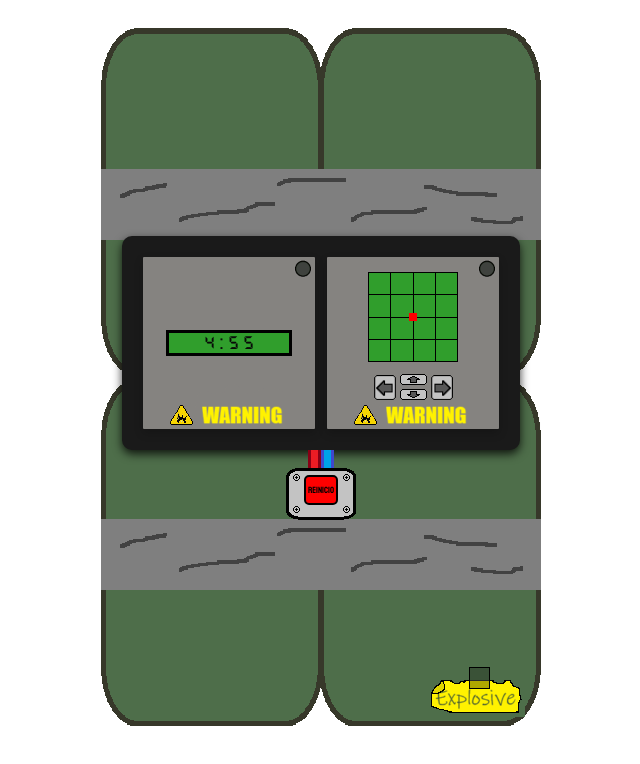
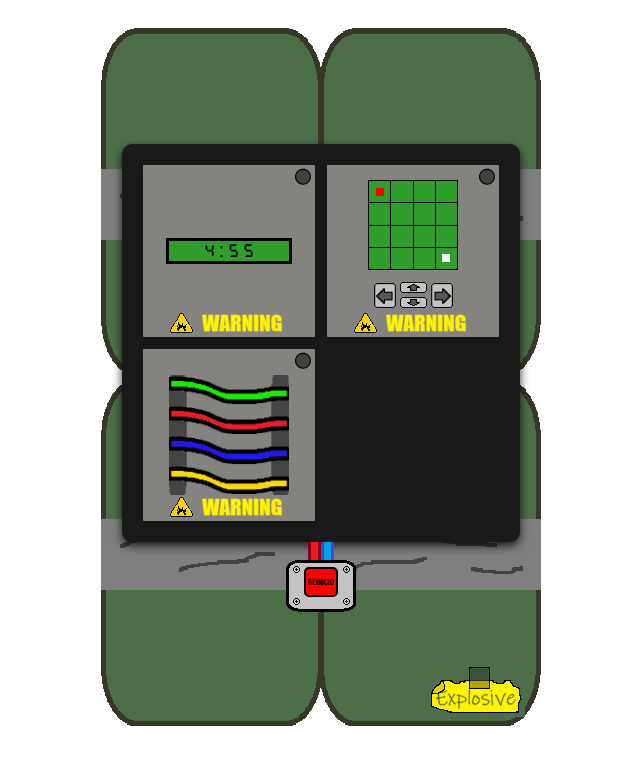
Before and after one commit to DanielSCuello/TFG-Bomba-DanielSanchez, a React (Vite) app: page / in a window 1280 px wide. Shown: the top 764 px of the page, without its empty margins (339-979 px from the left). Built offline with nearby package versions, Linux system fonts and the light colour scheme.

Commit message:
modulo laberinto hecho

```diff
--- a/src/components/Bomba.jsx
+++ b/src/components/Bomba.jsx
@@ -32,6 +32,7 @@ function Bomba(){
                 <th ><Modulo tipo="temporizador" reinicio={reinicio}/></th>
                 <th ><Modulo tipo="laberinto" reinicio={reinicio}/></th>
               </tr>
+                <th ><Modulo tipo="cables" reinicio={reinicio}/></th>
           </thead>
         </table>
         <div className="button-container">
--- a/src/components/Coordenada.jsx
+++ b/src/components/Coordenada.jsx
@@ -1,20 +1,25 @@
-import { useState } from "react";
+import { useState ,useEffect } from "react";
 import "./../styles/Laberinto.css";
 
-function Coordenada({ coordenadaX ,coordenadaY, coordenadaXJugador ,coordenadaYJugador }) {
+function Coordenada({ coordenadaX ,coordenadaY, coordenadaXJugador ,coordenadaYJugador , final , camino }) {
     const [jugador, setJugador] = useState(true);
-    const [final , setFinal] =useState(false);
 
-   /* useEffect(()=>{
+    useEffect(()=>{
         if(coordenadaXJugador === coordenadaX && coordenadaYJugador === coordenadaY){
             setJugador(true);
         }else{
             setJugador(false);
         }
-      },[coordenadaXJugador,coordenadaYJugador]); */
+      },[coordenadaXJugador,coordenadaYJugador]);
 
 
-      return jugador ? <div className="cuadrado"></div> : null;
+
+
+      return (
+        final ? <div className="cuadrado-final"></div> :
+        jugador ? <div className="cuadrado-jugador"></div> :
+        null
+    );
 }
 
 export default Coordenada;
--- a/src/components/Modulo.jsx
+++ b/src/components/Modulo.jsx
@@ -18,7 +18,7 @@ function Modulo({ tipo ,reinicio}) {
       <div className={fallado? "luz-roj" : resuelto ? "luz-ver" : `luz-apa`}/>
       {tipo === "temporizador" && <Temporizador inicialMinutos={5} setResuelto={setResuelto} fallado={fallado} setFallado={setFallado} reinicio={reinicio}/>}
       {tipo === "cables" && <Cables setResuelto={setResuelto} fallado={fallado} setFallado={setFallado} reinicio={reinicio}/>}
-      {tipo === "laberinto" && <Laberinto/>}
+      {tipo === "laberinto" && <Laberinto setResuelto={setResuelto} fallado={fallado} setFallado={setFallado} reinicio={reinicio}/>}
     </div>
   );
 }
--- a/src/components/ModuloLaberinto.jsx
+++ b/src/components/ModuloLaberinto.jsx
@@ -3,25 +3,74 @@ import "./../styles/Laberinto.css";
 import { CABLES_CONFIG } from "../config/config.js";
 import Coordenada from "./Coordenada.jsx";
 
-function Laberinto({}) {
-    const[principio,setPrincipio]=useState({x:0,y:1});
+function Laberinto({setResuelto , fallado ,setFallado , reinicio}) {
+    const[principio,setPrincipio]=useState({x:0,y:0});
     const[posicionJugador,setPosicionJugador]=useState({x:null,y:null});
-    const[final,setFinal]=useState({x:2,y:1});
+    const[final,setFinal]=useState({x:3,y:3});
+    const [caminos, setCamino] = useState([
+        {x:0,y:0},
+        {x:1,y:0},
+        {x:1,y:1},
+        {x:2,y:1},
+        {x:2,y:2},
+        {x:3,y:2},
+        final,
+    ]);
+
     const size=4;
 
-  /*  useEffect(()=>{
+    useEffect(()=>{
         setPosicionJugador(principio);
-    },[]); */
+    },[]);
+
+    useEffect(()=>{
+        setPosicionJugador(principio);
+    },[reinicio]);
+
+    useEffect(()=>{
+        if(posicionJugador.x=== final.x && posicionJugador.y === final.y){
+            setResuelto(true);
+        }
+    },[posicionJugador]);
+
+    useEffect(() => {
+        const esCamino = caminos.some(camino => camino.x === posicionJugador.x && camino.y === posicionJugador.y);
+        setFallado(!esCamino);
+    }, [posicionJugador]);
+
+    const moveDerecha = () => {
+        if(posicionJugador.x<size-1 && !fallado){
+            setPosicionJugador(prev => ({ ...prev,  x:prev.x + 1 }));
+        }
+    }
+
+    const moveIzquierda = () => {
+        if(posicionJugador.x>0 && !fallado){
+            setPosicionJugador(prev => ({ ...prev,  x:prev.x - 1 }));
+        }
+    }
+
+    const moveArriba = () => {
+        if(posicionJugador.y>0 && !fallado){
+            setPosicionJugador(prev => ({ ...prev,  y:prev.y - 1 }));
+        }
+    }
+
+    const moveAbajo = () => {
+        if(posicionJugador.y<size-1 && !fallado ){
+            setPosicionJugador(prev => ({ ...prev,  y:prev.y + 1 }));
+        }
+    }
 
     return (
       <div className="contenedor-tablas">
         <table className="tabla-laberinto">
             <thead>
-            {[...Array(size)].map((_, x) => (
-                <tr key={x}>
-                    {[...Array(size)].map((_, y) => (
+            {[...Array(size)].map((_, y) => (
+                <tr key={y}>
+                    {[...Array(size)].map((_, x) => (
                         <td>
-                            <Coordenada coordenadaX={x} coordenadaY={y} coordenadaXJugador={posicionJugador.x} coordenadaYJugador={posicionJugador.y}/>
+                            <Coordenada coordenadaX={x} coordenadaY={y} coordenadaXJugador={posicionJugador.x} coordenadaYJugador={posicionJugador.y} final={final.x===x && final.y===y} />
                         </td>
                     ))}
                 </tr>
@@ -30,12 +79,12 @@ function Laberinto({}) {
         </table>
         <table class="tabla-boton">
             <tr>
-                <td rowspan="2"><div className="boton-izquierda"/></td>
-                <td><div className="boton-arriba"/></td>
-                <td rowspan="2"><div className="boton-derecha"/></td>
+                <td rowspan="2"><div className="boton-izquierda" onClick={moveIzquierda}/></td>
+                <td><div className="boton-arriba"  onClick={moveArriba}/></td>
+                <td rowspan="2"><div className="boton-derecha" onClick={moveDerecha}/></td>
             </tr>
             <tr>
-                <td><div className="boton-abajo"/></td>
+                <td><div className="boton-abajo" onClick={moveAbajo}/></td>
             </tr>
         </table>
       </div>
--- a/src/styles/Laberinto.css
+++ b/src/styles/Laberinto.css
@@ -11,24 +11,44 @@
     position: absolute; /* Se pega arriba dentro del contenedor */
     top: 15px;
     left: 50%;
+    width: 90px; /* Ajusta según el tamaño de la celda */
+    height: 90px;
     transform: translateX(-50%);
-    height: 90px;
-    width: 90px;
     border: 1px #000000;
     border-collapse: collapse;
 }
 
-.tabla-laberinto th, .tabla-laberinto td {
+.tabla-laberinto td {
+    position: relative;
+    justify-content: center;
+    align-items: center;
+    position: relative;
     border: 1px solid black;
     padding: 5px;
     text-align: left;
     background-color: #309e2c;
 }
 
-.tabla-laberinto tr {
-    background: #309e2c;
+
+.cuadrado-jugador{
+    position: absolute; /* Se posiciona dentro de la celda sin modificarla */
+    top: 50%;
+    left: 50%;
+    transform: translate(-50%, -50%); /* Centra el cuadrado en la celda */
+    width: 8px;  /* Tamaño del cuadrado */
+    height: 8px;
+    background-color: red;
 }
 
+.cuadrado-final{
+    position: absolute; /* Se posiciona dentro de la celda sin modificarla */
+    top: 50%;
+    left: 50%;
+    transform: translate(-50%, -50%); /* Centra el cuadrado en la celda */
+    width: 8px;  /* Tamaño del cuadrado */
+    height: 8px;
+    background-color: rgb(254, 254, 254);
+}
 .tabla-boton {
     border-collapse: collapse;
     transform: translateY(100px);
@@ -75,13 +95,3 @@
 .boton-abajo{
     background-image: url("./../images/images-laberinto/boton-abajo.png");
 }
-
-.cuadrado {
-    width: 8px;
-    height: 8px;
-    background-color: red;
-    position: absolute; /* Se posiciona relativo a la celda */
-    top: 50%;
-    left: 50%;
-    transform: translate(-50%, -50%); /* ✅ Centrar el cuadrado en la celda */
-}
```
